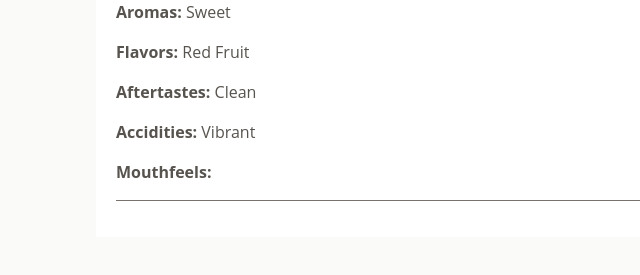
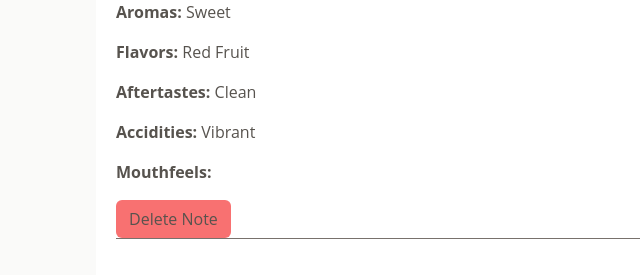
Before and after one commit to mikeygough/coffee-hunter-100, a Flask app: page /bean/1 in a window 1280 px wide. Shown: the part 1235-1510 px from the top of the page, without its empty margins (0-640 px from the left). Before the commit the page ends 1436 px from the top, so only its background shows below. Run offline with Flask 2, Linux system fonts and the light colour scheme; a user stored in the database is signed in; tables that the repository leaves empty hold one stand-in row (values such as "Sample post"); some libraries are stand-ins or nearby versions.

Commit message:
add delete route and test

```diff
--- a/ch_100_app/main/routes.py
+++ b/ch_100_app/main/routes.py
@@ -131,3 +131,16 @@
     note = Note.query.get(note_id)
 
     return render_template("note_detail.html", note=note)
+
+
+@main.route("/delete_note/<note_id>", methods=["POST"])
+@login_required
+def delete_note(note_id):
+    note = Note.query.get(note_id)
+    bean_id = note.bean_id
+
+    db.session.delete(note)
+    db.session.commit()
+
+    flash("Note deleted successfully", "success")
+    return redirect(url_for("main.bean_detail", bean_id=bean_id))
--- a/ch_100_app/static/style.css
+++ b/ch_100_app/static/style.css
@@ -48,6 +48,16 @@
 
 .btn:hover {
   background-color: #f59e0b;
+}
+
+.delete {
+  color: #57534e;
+  background-color: #f87171;
+}
+
+.delete:hover {
+  color: #57534e;
+  background-color: #ef4444;
 }
 
 .new-header {
--- a/ch_100_app/templates/bean_detail.html
+++ b/ch_100_app/templates/bean_detail.html
@@ -84,7 +84,12 @@
         {% endfor %}
         <p><strong>Mouthfeels:</strong> {{ mouthfeel_names|join(', ') }}</p>
 
+        <form method="POST" action="/delete_note/{{ note.id }}">
+          <button type="submit" class="btn delete">Delete Note</button>
+        </form>
       </div>    </div>
+
+
   {% endfor %}
 
 {% else %}
```
Also changed, not shown: ch_100_app/main/tests.py (+12 -0 lines), ch_100_app/database.db.
